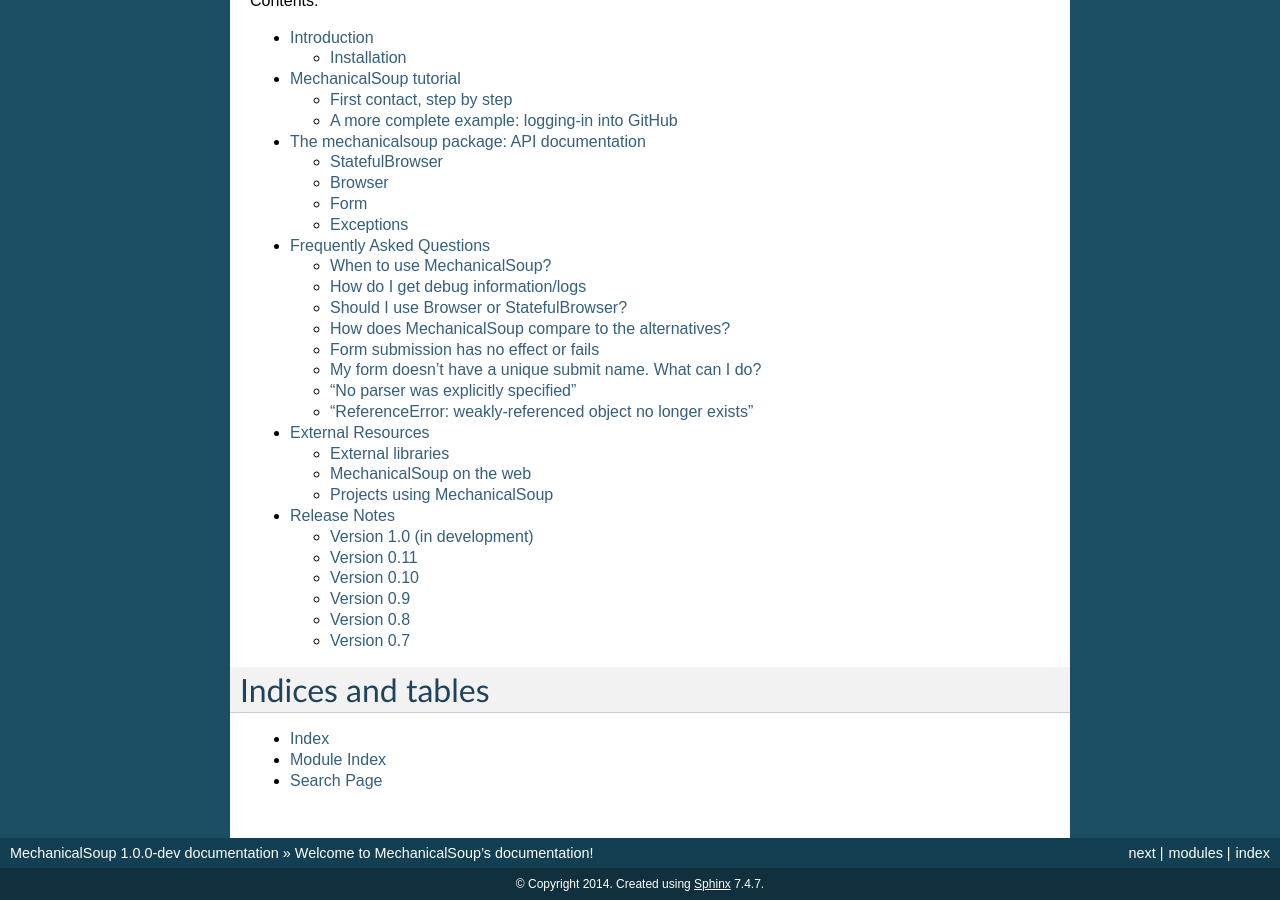
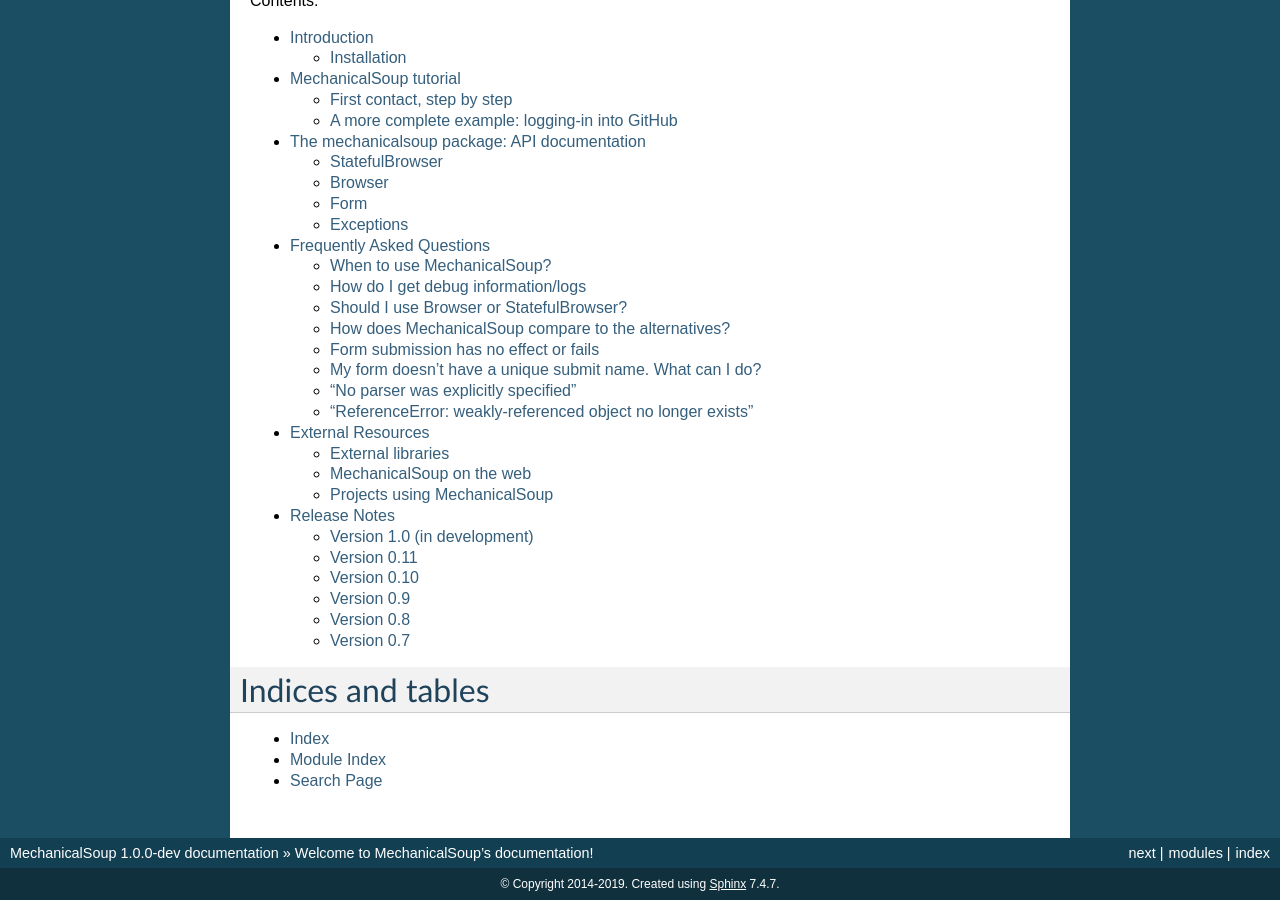
Before and after one commit to MechanicalSoup/MechanicalSoup, a Sphinx documentation site: the page built from docs/index.rst, in a window 1280 px wide and 900 px high, scrolled down 744 px. Built offline with Sphinx 7.4.7, drawn with Linux system fonts in a browser that asks for light colours; part of the change alters nothing that is shown.

```diff
--- a/docs/conf.py
+++ b/docs/conf.py
@@ -15,6 +15,7 @@
 
 import sys
 import os
+from datetime import datetime
 
 
 # If extensions (or modules to document with autodoc) are in another directory,
@@ -48,7 +49,7 @@ master_doc = 'index'
 
 # General information about the project.
 project = 'MechanicalSoup'
-copyright = '2014'
+copyright = '2014-{}'.format(datetime.utcnow().year)
 
 # The version info for the project you're documenting, acts as replacement for
 # |version| and |release|, also used in various other places throughout the
```
